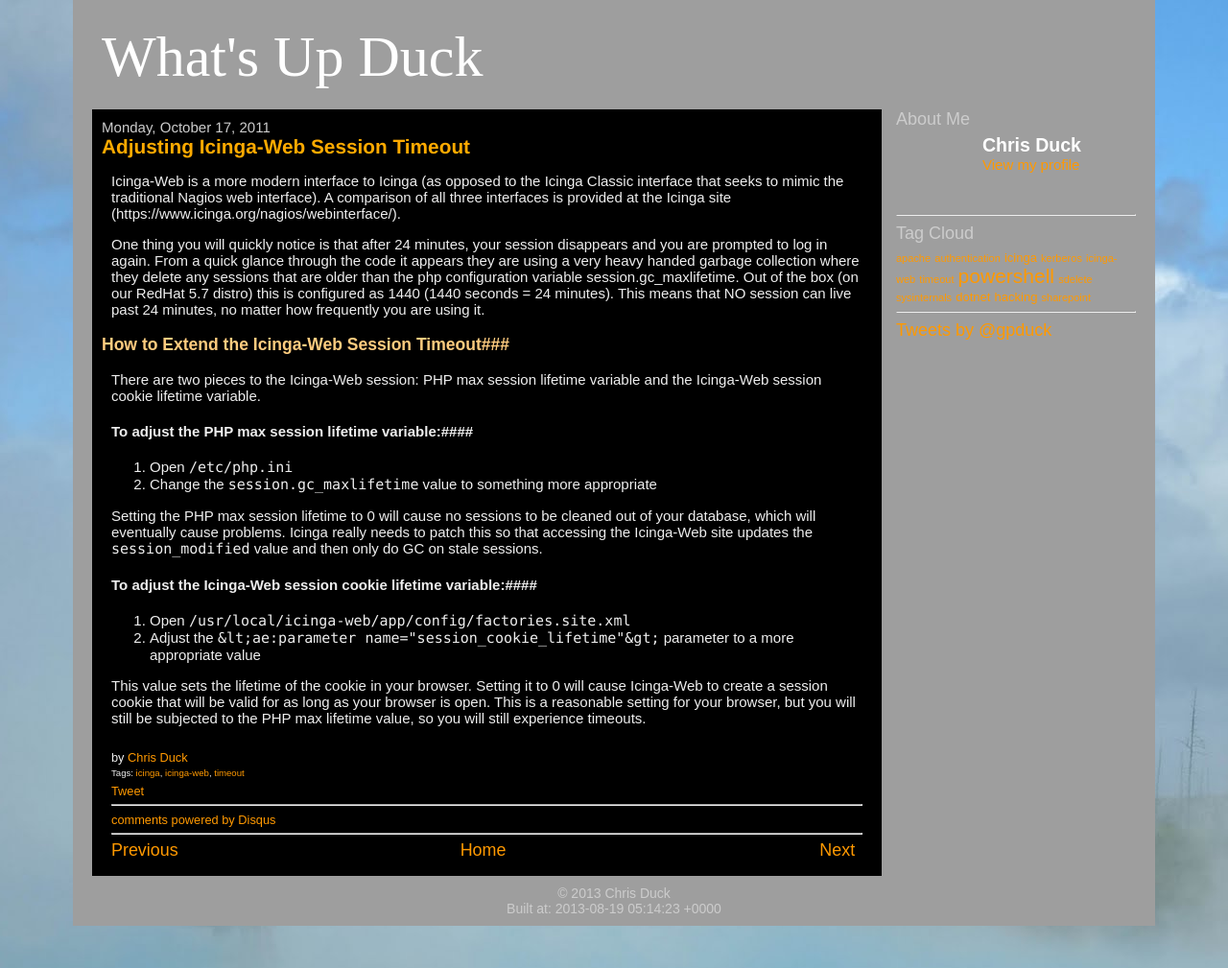
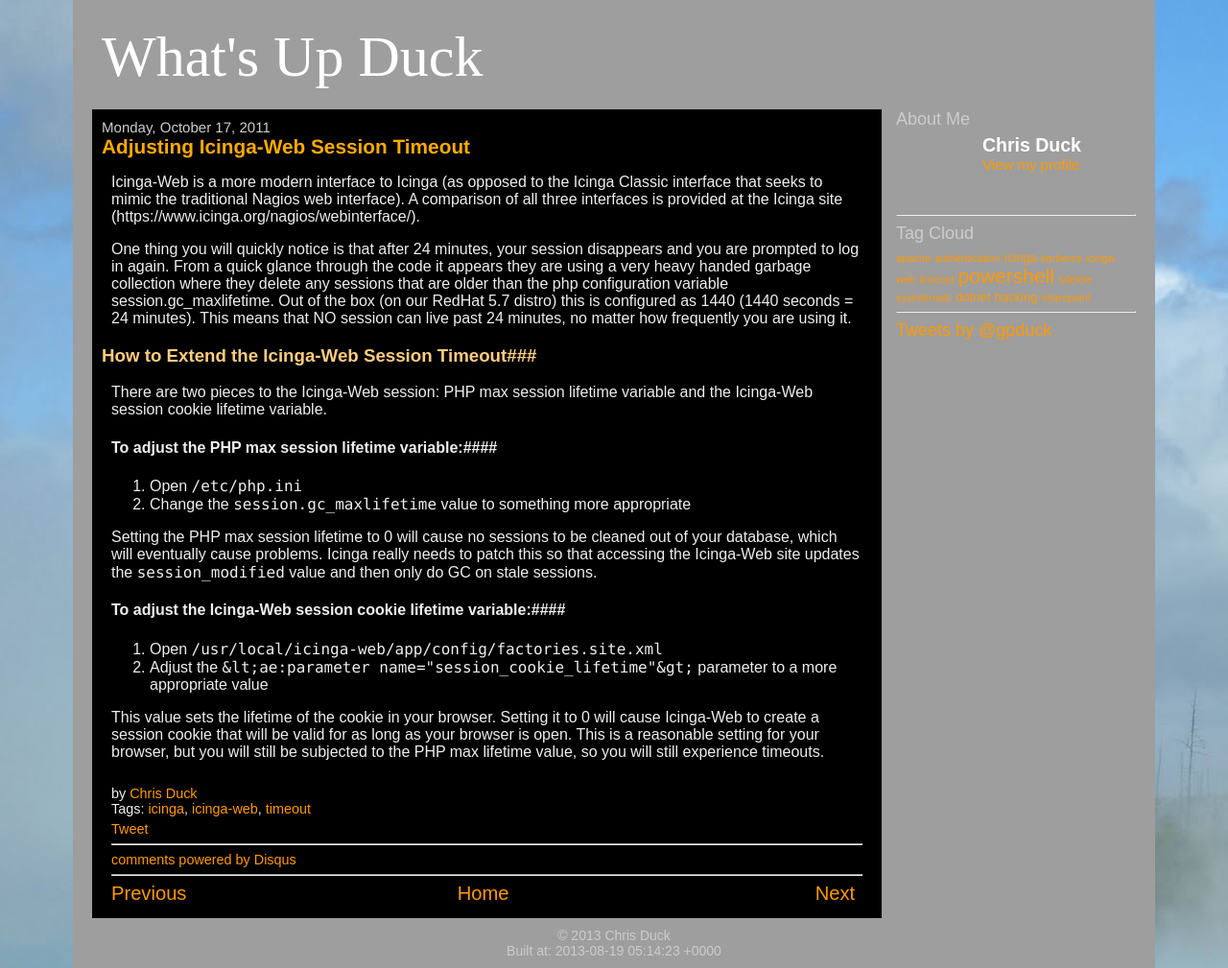
Before and after one commit to gpduck/gpduck.github.io, a Jekyll site: the page built from _posts/2011-10-17-adjusting-icinga-web-session-timeout.markdown, in a window 1280 px wide. Shown: the whole page at 96% size. Built offline with Jekyll 4.4.1, drawn with Linux system fonts in a browser that asks for light colours; comment, search, counter and statistics services are not loaded; grey boxes are pictures that could not be loaded.

Commit message:
tweak tag font size

```diff
--- a/css/site.css
+++ b/css/site.css
@@ -64,10 +64,6 @@
 	font-size: 1em;
 }
 
-.posttags {
-	font-size: .75em;
-}
-
 #postheader {
 	margin-left: -10px;
 }
@@ -88,10 +84,6 @@
 	font-weight: bold;
 }
 
-#postcontent {
-	font-size: 15px;
-}
-
 #postcontent h3 {
 	font-weight: bold;
 	margin-left: -10px;
@@ -100,7 +92,7 @@
 
 #postfooter {
 	padding-top: 10px;
-	font-size: 0.8em;
+	font-size: 0.9em;
 }
 
 #sharinglinks {
```
